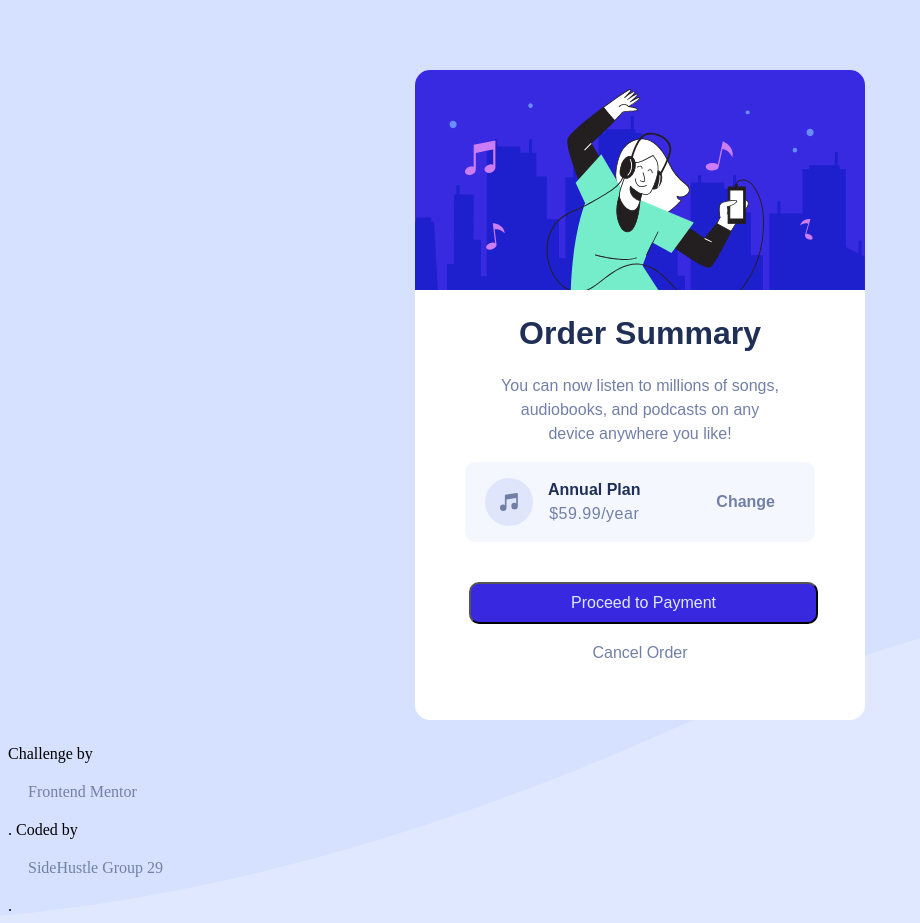
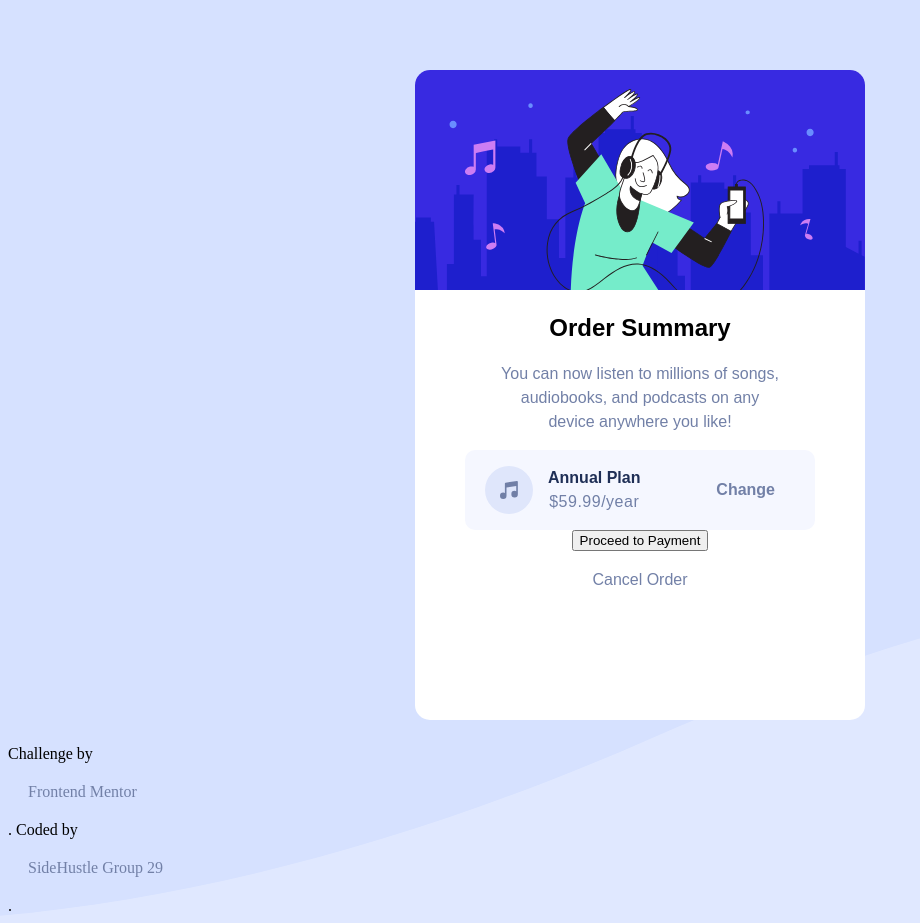
Before and after one commit to jenkx60/Side-Hustle-Order-Summary-Group-29, a plain HTML site: page index.html in a window 1280 px wide. Shown: the whole page, without its empty margins (0-920 px from the left). Drawn offline with Linux system fonts and the light colour scheme.

Commit message:
Update index.html

```diff
--- a/index.html
+++ b/index.html
@@ -6,14 +6,8 @@
 
     <link rel="icon" type="image/png" sizes="32x32" href="./images/favicon-32x32.png">
     <link rel="stylesheet" href="style.css">
-
     <title>Frontend Mentor | Order summary card</title>
 
-    <!-- Feel free to remove these styles or customise in your own stylesheet 👍 -->
-    <!-- <style> -->
-      <!-- .attribution { font-size: 11px; text-align: center; } -->
-      <!-- .attribution a { color: hsl(228, 45%, 44%); } -->
-    <!-- </style> -->
   </head>
   <body>
     <div class="container">
@@ -21,7 +15,7 @@
       <img src="./images/illustration-hero.svg" alt="img-hero" style="border-radius: 15px 15px 0px 0px">
 
       <div id="order-summary">
-        <h1>Order Summary</h1>
+        <h2>Order Summary</h2>
         <p>You can now listen to millions of songs, audiobooks, and podcasts on any
         device anywhere you like!</p>
       </div>
@@ -39,8 +33,8 @@
         <a href="#">Change</a>
       </div>
 
-      <button id="btn">Proceed to Payment</button>
-      <a href="#">Cancel Order</a>
+      <button>Proceed to Payment</button><br>
+      <a id="cancel-order" href="#">Cancel Order</a>
 
     </div>
     <footer>
```
